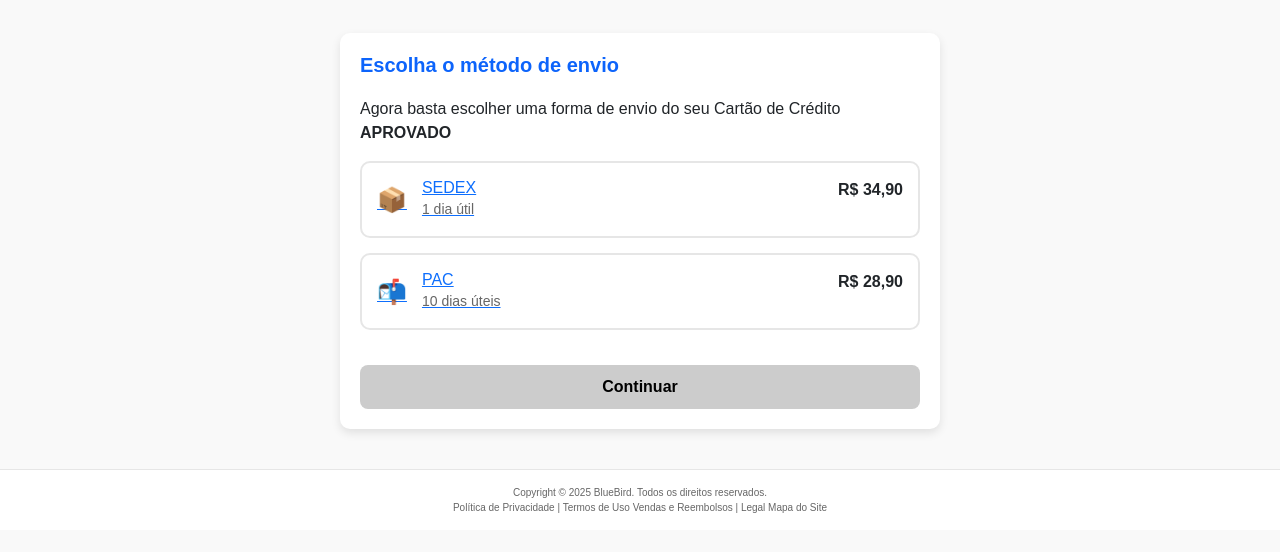
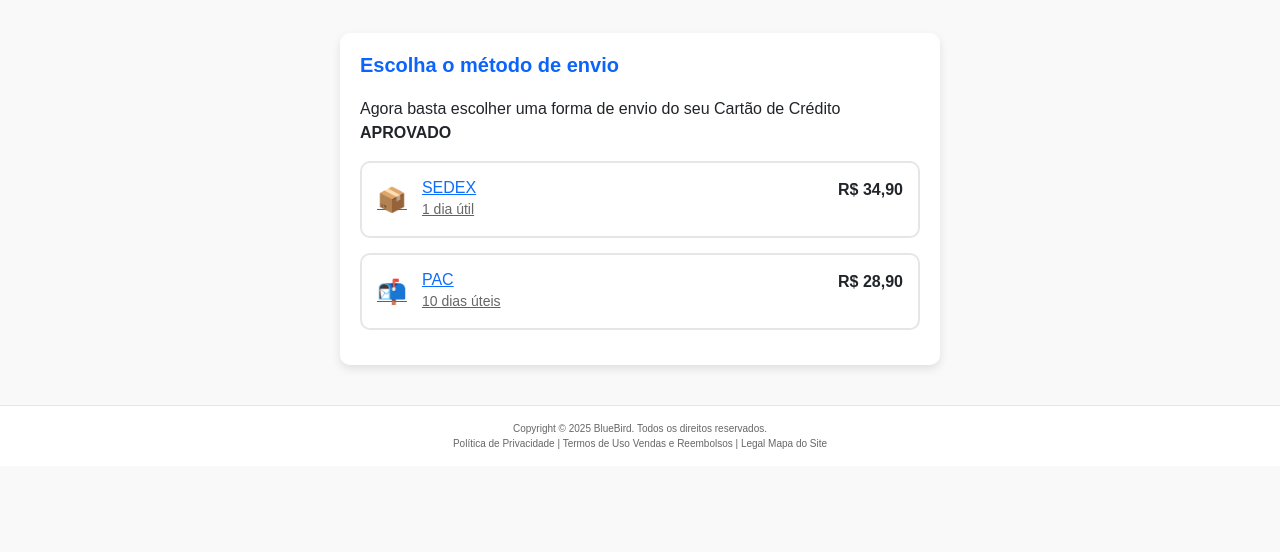
Before and after one commit to 134mg/bluebird2, a plain HTML site: page 13maiseducacaofinaceira.fun (11)/maiseducacaofinaceira.fun/sedex/index.html in a window 1280 px wide. Shown: the part 82-634 px from the top of the page. Drawn offline with Linux system fonts and the light colour scheme; a script that the page names is missing.

Commit message:
Update index.html

```diff
--- a/13maiseducacaofinaceira.fun (11)/maiseducacaofinaceira.fun/sedex/index.html
+++ b/13maiseducacaofinaceira.fun (11)/maiseducacaofinaceira.fun/sedex/index.html
@@ -244,10 +244,6 @@
                 <div class="preco">R$ 28,90</div>
             </div>
         </div>
-
-        <button id="continuarEnvio" class="btn-custom" disabled="">
-        Continuar
-      </button>
     </div>
 
     <!-- Footer -->
```
